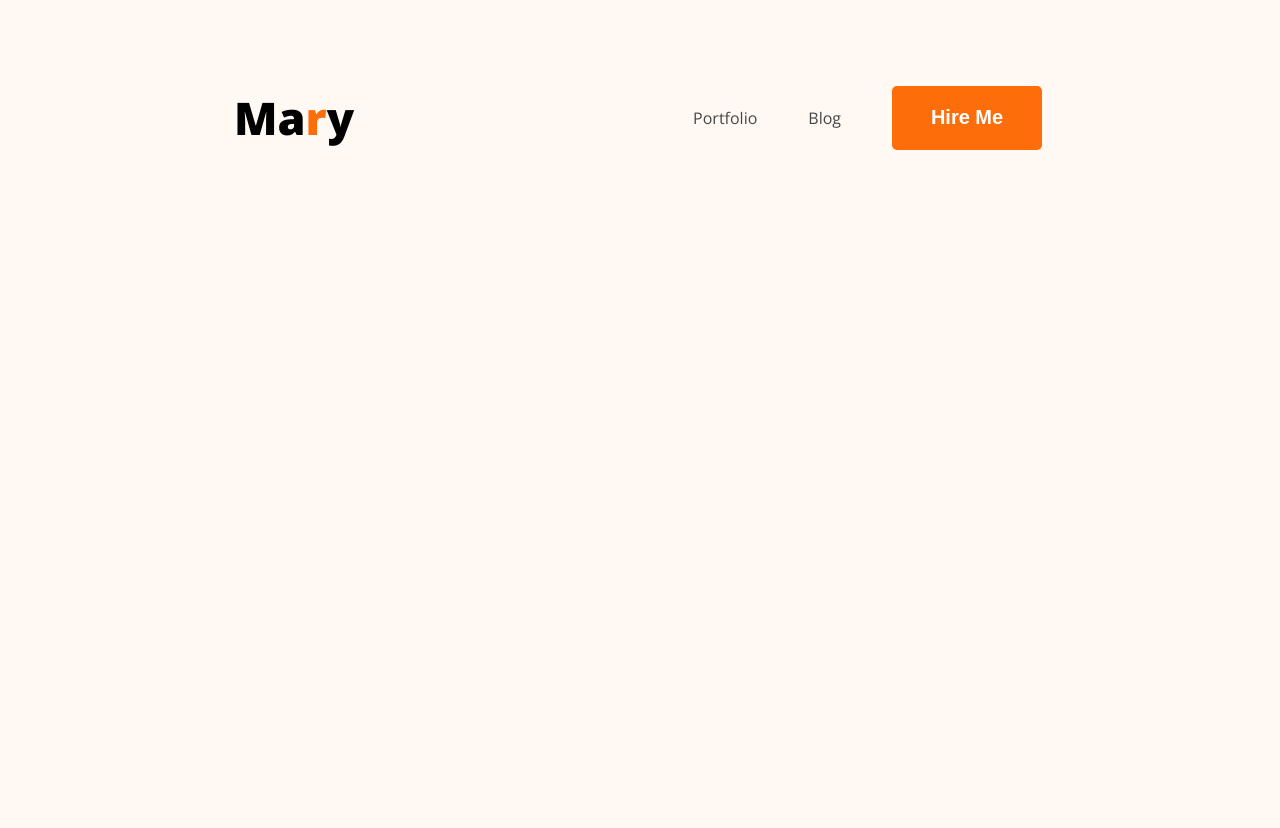
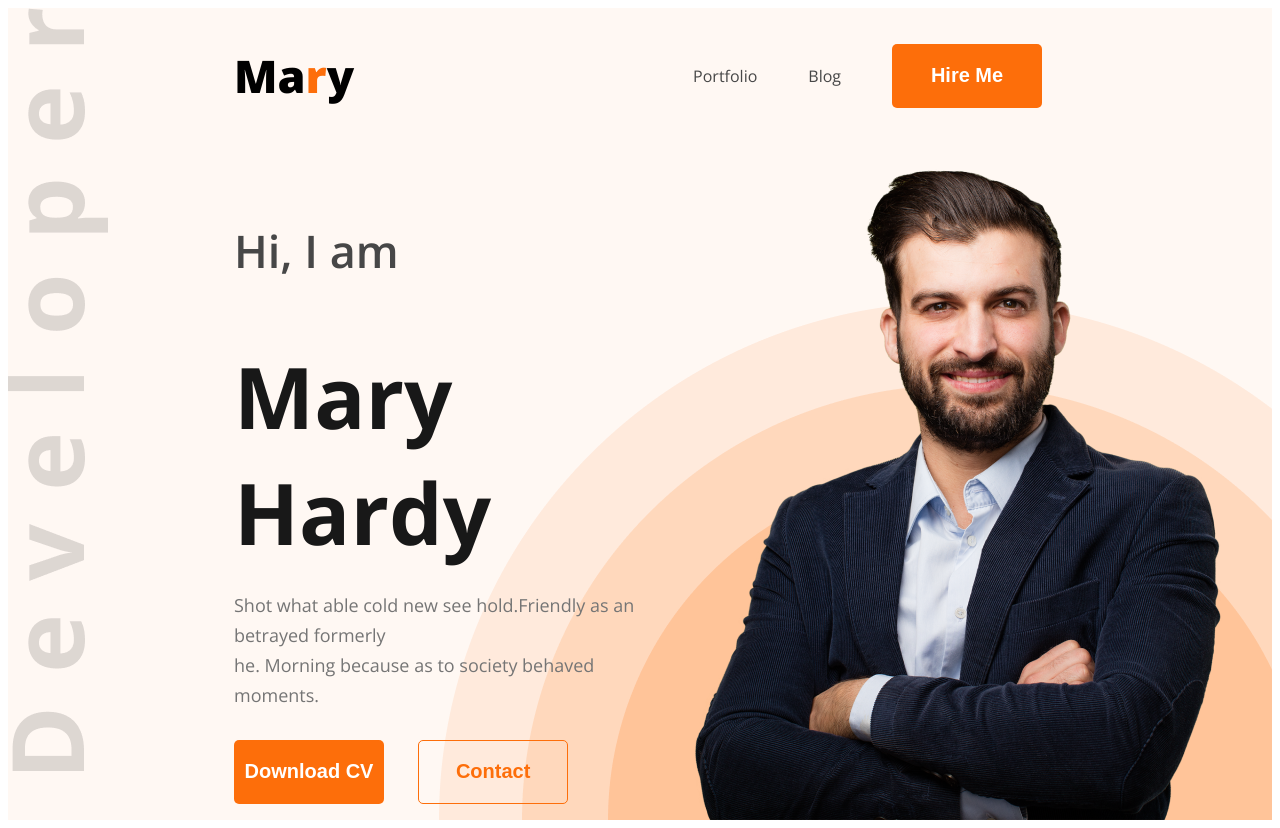
Before and after one commit to Tonmoy-codebreak/my-own-portfolio, a plain HTML site: page index.html in a window 1280 px wide. Before the commit the page ends 800 px from the top, so only its background shows below. Drawn offline with nearby package versions, Linux system fonts and the light colour scheme.

Commit message:
completed header

```diff
--- a/Styles/portfolio.css
+++ b/Styles/portfolio.css
@@ -1,14 +1,23 @@
+/* *{
+    margin: 0px;
+    padding: 0px;
+} */
+
+
 .open-sans-normal {
     font-family: "Open Sans", serif;
     font-optical-sizing: auto;
     font-style: normal;
     font-variation-settings:
-      "wdth" 100;
+      "width" 100;
   }
 
-  body{
+  .header{
     background-color: #FFF8F3;
-  }
+    background-image: url("../images/developer.png") , url("../images/header_bg.png");
+    background-position: top left , bottom right;
+    background-repeat: no-repeat;
+}
 /* Nav bar css */
 
 #nav{
@@ -17,7 +26,8 @@
     justify-content: space-between;
     margin-left: 226px;
     margin-right: 230px;
-    margin-top: 50px;
+    /* margin-top: 50px; */
+
 
 }
 #nav>h1{
@@ -53,4 +63,97 @@ nav li a{
     font-weight: 700;
     font-size: 20px;
     padding: 18px 35px;
+
 }
+
+/* Banner Section */
+.banner{
+    margin-left: 226px;
+    margin-right: 42px;
+    display: flex;
+    align-items: center;
+}
+.bannert1{
+    color: rgb(71, 71, 71);
+    font-family: Open Sans;
+    font-size: 45px;
+    font-weight: 600;
+    line-height: 61px;
+    letter-spacing: 0%;
+    text-align: left;
+    margin-bottom: 5px;
+}
+
+.bannert2{
+    color: rgb(24, 24, 24);
+    font-family: Open Sans;
+    font-size: 85px;
+    font-weight: 700;
+    line-height: 116px;
+    letter-spacing: 0%;
+    text-align: left;
+    margin-bottom: 20px;
+}
+
+.bannert3{
+    color: rgb(117, 117, 117);
+    font-family: Open Sans;
+    font-size: 18px;
+    font-weight: 400;
+    line-height: 30px;
+    letter-spacing: 0%;
+    text-align: left;
+    margin-bottom: 30px;
+}
+
+
+.orngbutton2{
+    background-color: #FD6E0A;
+    /* color: white; */
+    height: 64px;
+    width: 150px;
+    border: none;
+    border-radius: 5px;
+    font-weight: 700;
+    font-size: 20px;
+    /* padding: 18px 35px; */
+
+}
+
+.orngbutton2 a{
+    text-decoration: none;
+    color: white;
+}
+
+.orngbutton3{
+    background-color: rgba(255, 255, 255, 0);
+    /* color: white; */
+    height: 64px;
+    width: 150px;
+    border: none;
+    border-radius: 5px;
+    font-weight: 700;
+    font-size: 20px;
+    padding: 18px 35px;
+    border: 1px solid #FD6E0A;
+    margin-left: 30px;
+
+}
+
+.orngbutton3 a{
+    text-decoration: none;
+    color: #FD6E0A;
+}
+
+.bannercontent{
+    max-width: 585px;
+}
+.banner{
+    display: flex;
+    justify-content:space-between
+}
+
+.bannerimg{
+    display: flex;
+    justify-content: right;
+}
--- a/index.html
+++ b/index.html
@@ -11,7 +11,7 @@
 
 </head>
 <body class="open-sans-normal">
-    <header>
+    <header class="header">
         <nav id="nav">
             <h1>Ma<span style="color: #FD6E0A;">r</span>y</h1>
             <ul>
@@ -22,10 +22,17 @@
 
         </nav>
         <div class="banner">
-            <div>
-
+            <div class="bannercontent">
+                <h4 class="bannert1">Hi, I  am</h4>
+                <h1 class="bannert2">Mary Hardy</h1>
+                <p class="bannert3">Shot what able cold new see hold.Friendly as an betrayed formerly <br>he. Morning because as to society behaved moments.</p>
+                <button class="orngbutton2"><a href="">Download CV</a></button>
+                <button class="orngbutton3"><a href="">Contact</a></button>
             </div>
-
+            <div class="bannerimg">
+                <img src="images/hardy.png" alt="" class="bannerimg1">
+                <!-- <img src="images/header_bg.png" alt="" class="bannerimg2"> -->
+            </div>
         </div>
     </header>
     <main>
```
